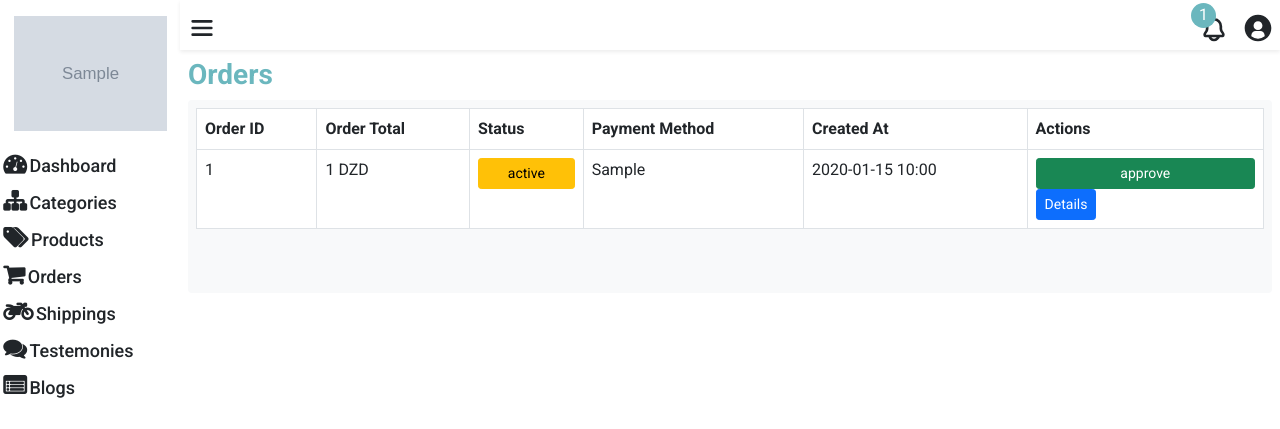
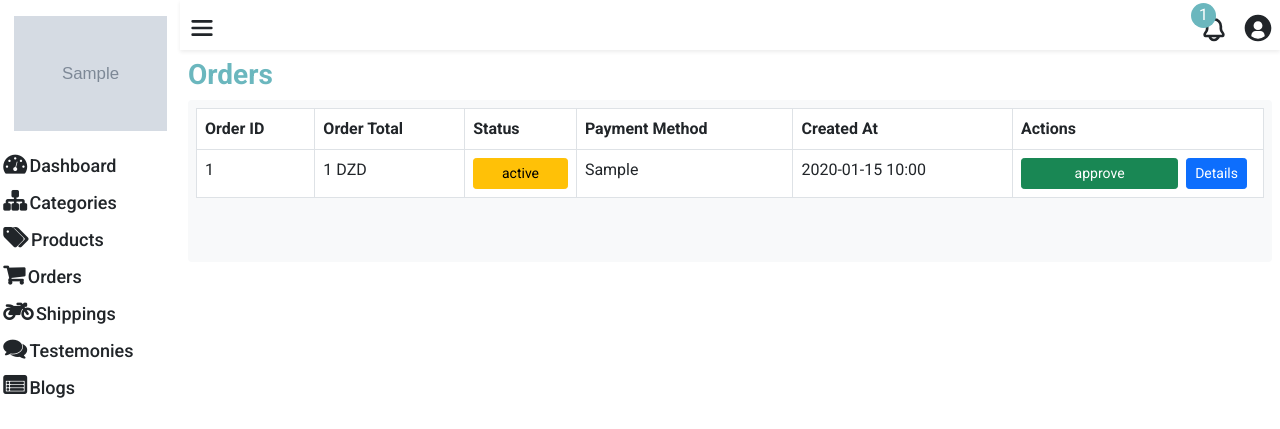
Before and after one commit to sa11erto5n/nawa3im, a Django app: template dashboard/templates/order/order.html in a window 1280 px wide. Shown: the top 429 px of the page. Run offline with Django 5.2, Linux system fonts and the light colour scheme; the template is opened without the code that fills it: most values are stand-ins (such as "Sample title", 1, 10 or a date in 2020); grey boxes marked "Sample" are stand-in pictures; some libraries are stand-ins or nearby versions.

Commit message:
Improve order list template layout and update .gitignore
- Add flex layout to order action buttons for better alignment
- Add margin between order action buttons
- Update .gitignore to ignore all .png files except user-teal.png

```diff
--- a/dashboard/templates/order/order.html
+++ b/dashboard/templates/order/order.html
@@ -61,6 +61,7 @@
                                 {{ order.created_at|date:"Y-m-d H:i" }}
                             </td>
                             <td>
+                                <div class="d-flex align-items-center">
                                     {% if order.status == 'Pending' %}
                                         <a class='btn btn-sm btn-success w-100 approveBtn'
                                            data-url="{% url "dash:shipOrder" order.id %}">
@@ -70,10 +71,10 @@
 
                                     {% endif %}
                                     <a href="{% url 'dash:order-detail' order.id %}"
-                                   class="btn btn-sm btn-primary">
+                                       class="btn btn-sm btn-primary mx-2">
                                         {% trans "Details" %}
                                     </a>
-
+                                </div>
                             </td>
                         </tr>
                     {% endfor %}
```
Also changed, not shown: 1 other file. Lines whose indentation alone changed are shown as unchanged.
